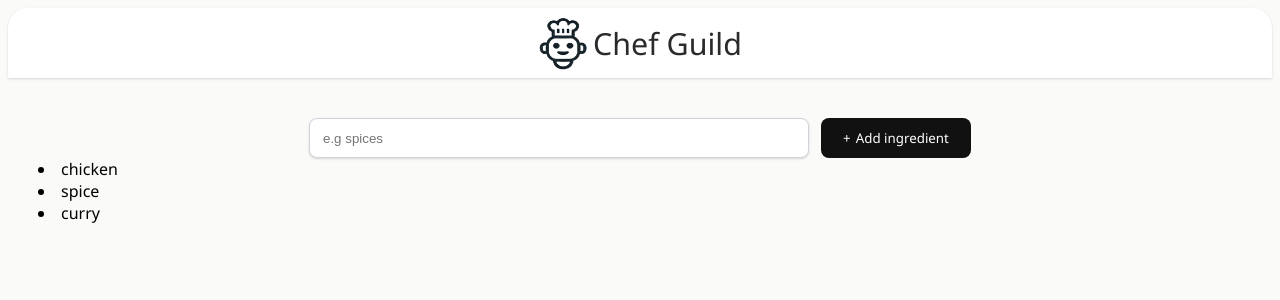
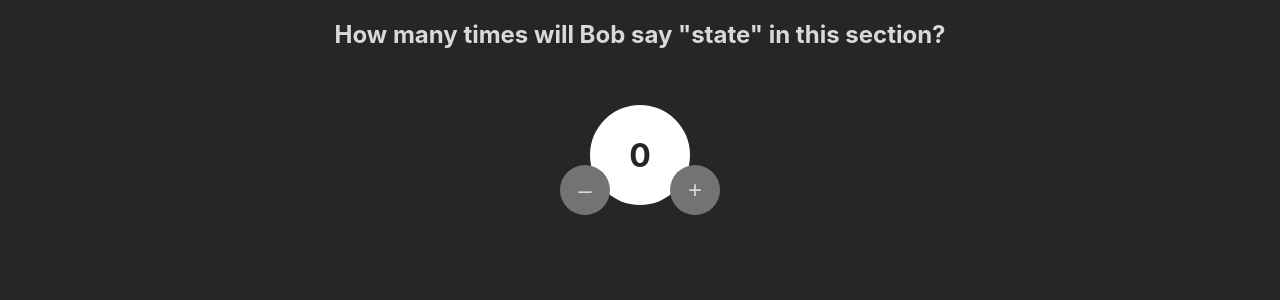
Before and after one commit to Urahara-99/chef-claude, a React (Vite) app: page / in a window 1280 px wide. Shown: the top 300 px of the page. Built offline with nearby package versions, Linux system fonts and the light colour scheme.

Commit message:
form added

```diff
--- a/src/App.jsx
+++ b/src/App.jsx
@@ -6,9 +6,9 @@
 
   return (
     <>
-      <Header />
-      <Main />
-      {/* <Rough /> */}
+      {/* <Header />
+      <Main /> */}
+      <Rough />
     </>
   )
 }
--- a/src/Main.css
+++ b/src/Main.css
@@ -1,4 +1,4 @@
-* {
+/* * {
     box-sizing: border-box;
 }
 
@@ -59,3 +59,74 @@
     content: "+";
     margin-right: 5px;
 }
+ */
+
+ * {
+    box-sizing: border-box;
+}
+
+body {
+    margin: 0;
+    font-family: 'Inter', sans-serif;
+    background-color: #262626;
+    color: #D9D9D9;
+    padding: 20px;
+    display: flex;
+    justify-content: center;
+    align-items: center;
+}
+
+.container {
+    display: flex;
+    flex-direction: column;
+}
+
+.container > h1 {
+    font-size: 1.5rem;
+    margin-top: 0;
+}
+
+.counter {
+    display: flex;
+    align-items: flex-end;
+    align-self: center;
+    margin-top: 40px;
+}
+
+.counter > button {
+    height: 50px;
+    width: 50px;
+    border-radius: 50%;
+    border: none;
+    cursor: pointer;
+    background-color: #737373;
+    color: #D9D9D9;
+    font-size: 1.5rem;
+}
+
+.counter > button:hover {
+    background-color: #404040;
+    color: #D9D9D9;
+}
+
+.count {
+    background-color: white;
+    height: 100px;
+    width: 100px;
+    border-radius: 50%;
+    display: flex;
+    justify-content: center;
+    align-items: center;
+    color: #262626;
+    margin-block: 0 10px;
+    font-size: 2rem;
+}
+
+.plus {
+    margin-left: -20px;
+}
+
+.minus {
+    margin-right: -20px;
+    z-index: 1;
+}
--- a/src/components/Rough.jsx
+++ b/src/components/Rough.jsx
@@ -2,11 +2,29 @@
 
 const Rough = () => {
 
+    const [count, setCount] = React.useState(0);
+
+    function increment(){
+        setCount((prev)=>prev+1)
+        setCount((prev)=>prev+1)
+        setCount((prev)=>prev+1)
+    }
+
+    function decrement(){
+        setCount((prev)=>prev-1)
+    }
 
 
-  return (
+return (
     <>
-        {ingMap}
+        <main className="container">
+            <h1>How many times will Bob say "state" in this section?</h1>
+            <div className="counter">
+                <button className="minus" aria-label="Decrease count" onClick={decrement}>–</button>
+                <h2 className="count">{count}</h2>
+                <button className="plus" aria-label="Increase count" onClick={increment}>+</button>
+            </div>
+        </main>
     </>
   )
 }
```
